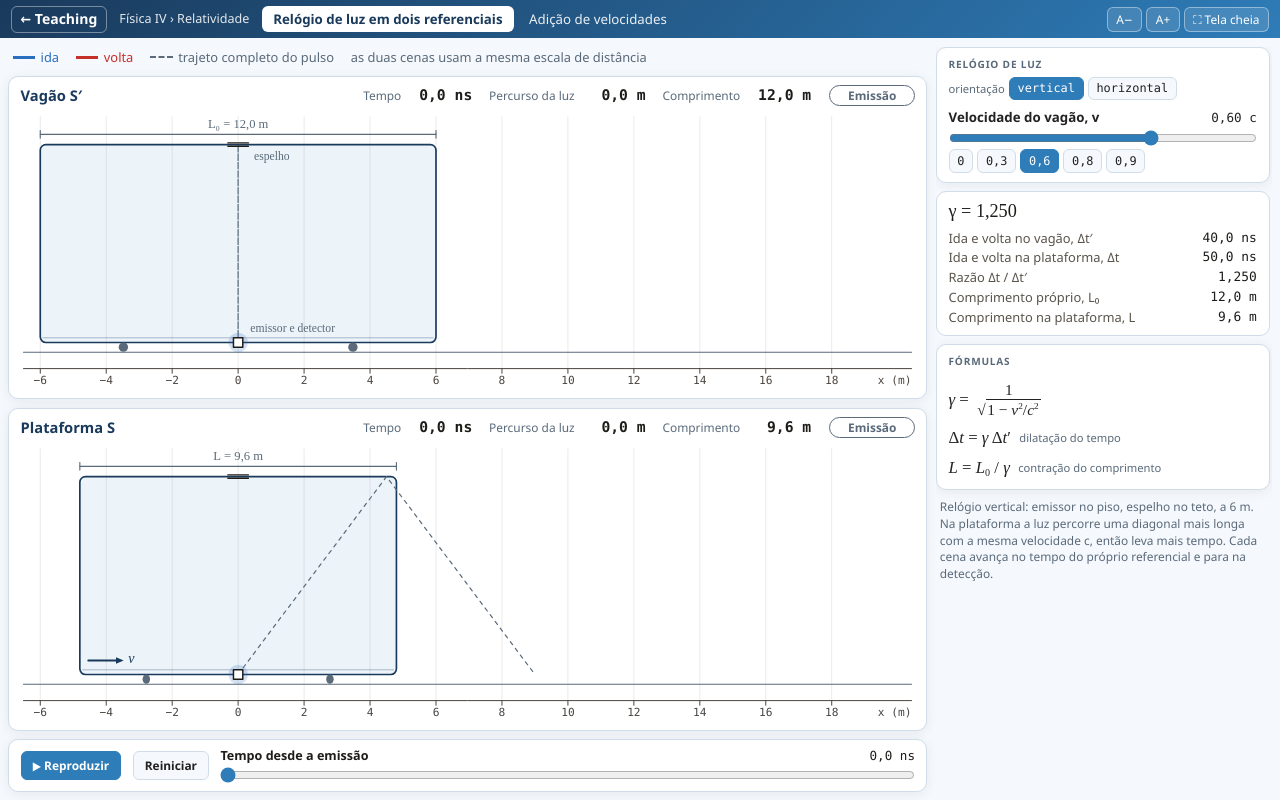
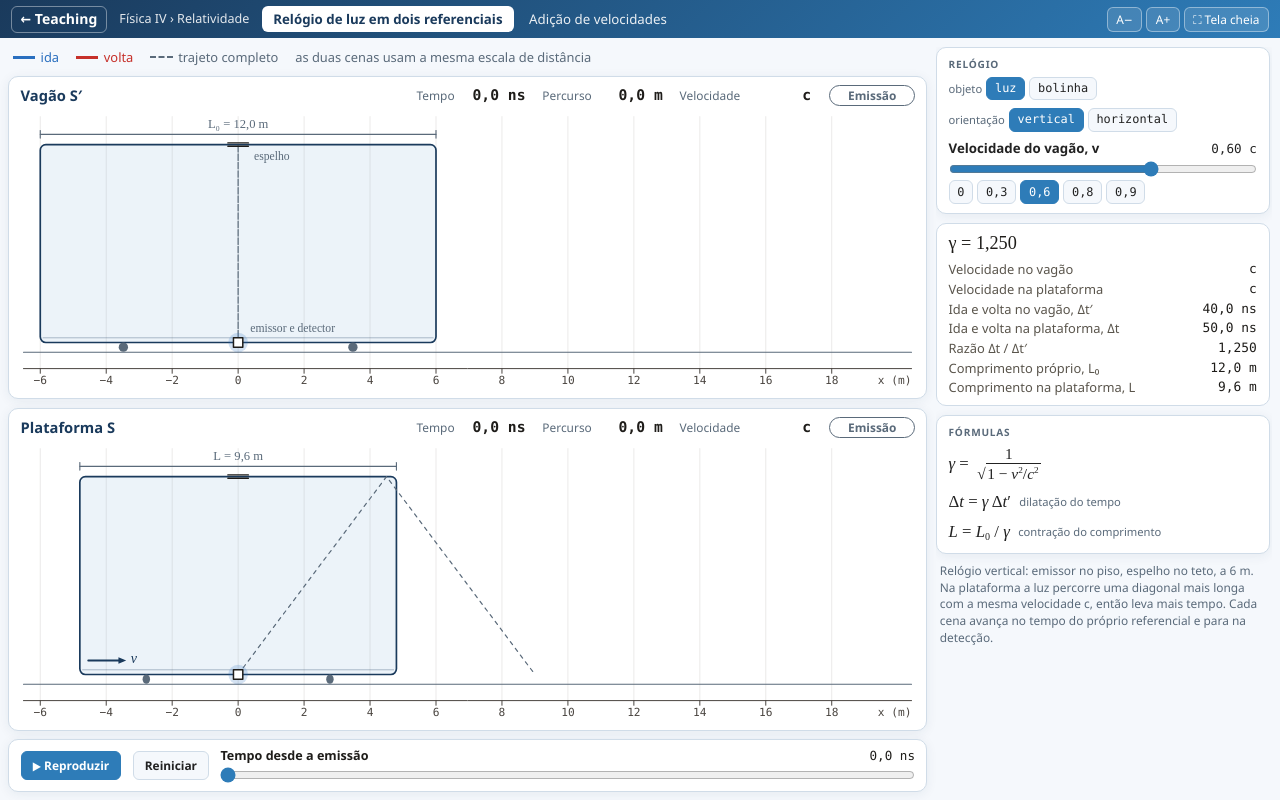
Before and after one commit to abonattobr/abonattobr.github.io, a plain HTML site: page teaching/fisica-iv/relatividade/relogio-de-luz.html in a window 1280 px wide. Drawn offline with Linux system fonts and the light colour scheme.

Commit message:
Light clock: add a ball option to compare with light
A selector switches the clock between a light pulse and a ball. The
ball follows Galilean kinematics (velocities add, same round-trip time
and wagon length in both frames), with the wagon speed in m/s, so the
classical case can be shown before the relativistic one.

Each scene now shows the speed of the light or ball in its frame.

Co-Authored-By: Claude Fable 5.2 <noreply@anthropic.com>

```diff
--- a/teaching/fisica-iv/relatividade/relogio-de-luz.html
+++ b/teaching/fisica-iv/relatividade/relogio-de-luz.html
@@ -4,7 +4,7 @@
   <meta charset="UTF-8" />
   <meta name="viewport" content="width=device-width, initial-scale=1.0" />
   <title>Relógio de luz em dois referenciais · Física IV · Prof. Alexandre Bonatto</title>
-  <meta name="description" content="Simulação de um relógio de luz visto do vagão e da plataforma: dilatação do tempo, Δt = γΔt′, e contração do comprimento, L = L₀/γ." />
+  <meta name="description" content="Simulação de um relógio de luz visto do vagão e da plataforma: dilatação do tempo, Δt = γΔt′, e contração do comprimento, L = L₀/γ. Inclui a comparação com uma bolinha, em que as velocidades se somam." />
   <link rel="stylesheet" href="../../assets/sim.css?v=202611241101" />
   <style>
     .metrics { display: flex; flex-wrap: wrap; gap: .1rem 1.2rem; margin-left: auto; }
@@ -15,7 +15,8 @@
     .phase[data-stage="reflexao"], .phase[data-stage="volta"] { color: var(--hot); }
     .phase[data-stage="deteccao"] { color: #fff; background: var(--green); border-color: var(--green); }
     .legend .lout { color: var(--w1); } .legend .lback { color: var(--hot); }
-    .formulas { display: grid; gap: .5rem; justify-items: start; }
+    .fset { display: grid; gap: .5rem; justify-items: start; }
+    .fset[hidden] { display: none; }
     .formulas .eq { font-size: 1.2rem; gap: .6rem; }
     .formulas small { font-family: var(--ui); font-size: .8rem; color: var(--muted); }
     @media (min-width: 901px) and (max-width: 1400px) { .head .sub { display: none; } }   /* cabeçalho em uma linha só */
@@ -31,7 +32,7 @@
       <div class="legend">
         <span class="lout"><i></i> ida</span>
         <span class="lback"><i></i> volta</span>
-        <span class="dash"><i></i> trajeto completo do pulso</span>
+        <span class="dash"><i></i> trajeto completo</span>
         <span>as duas cenas usam a mesma escala de distância</span>
       </div>
 
@@ -41,12 +42,12 @@
           <span class="sub">a câmera acompanha o vagão</span>
           <div class="metrics">
             <span>Tempo <b data-reading="time">0,0 ns</b></span>
-            <span>Percurso da luz <b data-reading="distance">0,0 m</b></span>
-            <span>Comprimento <b data-reading="length">12,0 m</b></span>
+            <span>Percurso <b data-reading="distance">0,0 m</b></span>
+            <span>Velocidade <b data-reading="speed">c</b></span>
           </div>
           <span class="phase" data-stage="emissao">Emissão</span>
         </div>
-        <div class="cv"><canvas aria-label="Trajetória do pulso de luz no referencial do vagão. O eixo horizontal mede a posição em metros."></canvas></div>
+        <div class="cv"><canvas aria-label="Trajetória da luz ou da bolinha no referencial do vagão. O eixo horizontal mede a posição em metros."></canvas></div>
       </div>
 
       <div class="sheet grow" data-view="platform">
@@ -55,19 +56,19 @@
           <span class="sub">a câmera está fixa nos trilhos</span>
           <div class="metrics">
             <span>Tempo <b data-reading="time">0,0 ns</b></span>
-            <span>Percurso da luz <b data-reading="distance">0,0 m</b></span>
-            <span>Comprimento <b data-reading="length">9,6 m</b></span>
+            <span>Percurso <b data-reading="distance">0,0 m</b></span>
+            <span>Velocidade <b data-reading="speed">c</b></span>
           </div>
           <span class="phase" data-stage="emissao">Emissão</span>
         </div>
-        <div class="cv"><canvas aria-label="Trajetória do pulso de luz e posição do vagão no referencial da plataforma. O eixo horizontal mede a posição em metros."></canvas></div>
+        <div class="cv"><canvas aria-label="Trajetória da luz ou da bolinha e posição do vagão no referencial da plataforma. O eixo horizontal mede a posição em metros."></canvas></div>
       </div>
 
       <div class="sheet transport">
         <button type="button" class="btn primary" id="play">▶ Reproduzir</button>
         <button type="button" class="btn" id="reset">Reiniciar</button>
         <div class="tl">
-          <label for="timeline"><span>Tempo desde a emissão</span><output id="timelineOut" for="timeline">0,0 ns</output></label>
+          <label for="timeline"><span id="timelineLbl">Tempo desde a emissão</span><output id="timelineOut" for="timeline">0,0 ns</output></label>
           <input type="range" id="timeline" min="0" max="1000" step="1" value="0" />
         </div>
       </div>
@@ -75,7 +76,14 @@
 
     <aside class="panel">
       <div class="card">
-        <h2>Relógio de luz</h2>
+        <h2>Relógio</h2>
+        <div class="ctrl">
+          <div class="presets" id="object" role="group" aria-label="O que vai e volta no relógio">
+            <span class="lbl">objeto</span>
+            <button type="button" data-mode="light" aria-pressed="true">luz</button>
+            <button type="button" data-mode="ball" aria-pressed="false">bolinha</button>
+          </div>
+        </div>
         <div class="ctrl">
           <div class="presets" id="orient" role="group" aria-label="Orientação do relógio">
             <span class="lbl">orientação</span>
@@ -86,16 +94,15 @@
         <div class="ctrl">
           <label for="speed"><span>Velocidade do vagão, v</span><output id="speedOut" for="speed">0,60 c</output></label>
           <input type="range" id="speed" min="0" max="0.9" step="0.01" value="0.6" />
-          <div class="presets" id="vBtns" role="group" aria-label="Valores de v em unidades de c">
-            <button type="button" data-b="0">0</button><button type="button" data-b="0.3">0,3</button><button type="button" data-b="0.6">0,6</button>
-            <button type="button" data-b="0.8">0,8</button><button type="button" data-b="0.9">0,9</button>
-          </div>
+          <div class="presets" id="vBtns" role="group" aria-label="Valores de v"></div>
         </div>
       </div>
 
       <div class="readout" id="readout">
         <p class="status" id="status">γ = 1,25</p>
         <dl>
+          <dt>Velocidade no vagão</dt><dd id="vTrain">c</dd>
+          <dt id="vPlatLbl">Velocidade na plataforma</dt><dd id="vPlat">c</dd>
           <dt>Ida e volta no vagão, Δt′</dt><dd id="dtTrain">40,0 ns</dd>
           <dt>Ida e volta na plataforma, Δt</dt><dd id="dtPlat">50,0 ns</dd>
           <dt>Razão Δt / Δt′</dt><dd id="ratio">1,25</dd>
@@ -106,9 +113,16 @@
 
       <div class="card formulas">
         <h2>Fórmulas</h2>
+        <div class="fset" data-for="light">
           <div class="eq"><span><span class="v">γ</span> =</span><span class="frac"><span class="num">1</span><span class="den">√<span class="rad">1 − <span class="v">v</span><sup>2</sup>/<span class="v">c</span><sup>2</sup></span></span></span></div>
           <div class="eq"><span>Δ<span class="v">t</span> = <span class="v">γ</span> Δ<span class="v">t</span>′</span><small>dilatação do tempo</small></div>
           <div class="eq"><span><span class="v">L</span> = <span class="v">L</span><sub>0</sub> / <span class="v">γ</span></span><small>contração do comprimento</small></div>
+        </div>
+        <div class="fset" data-for="ball" hidden>
+          <div class="eq"><span>Δ<span class="v">t</span> = Δ<span class="v">t</span>′</span><small>o tempo é o mesmo</small></div>
+          <div class="eq"><span><span class="v">L</span> = <span class="v">L</span><sub>0</sub></span><small>o comprimento é o mesmo</small></div>
+          <div class="eq"><span><span class="v">u</span><sub>x</sub> = <span class="v">u</span>′<sub>x</sub> + <span class="v">v</span></span><small>as velocidades se somam</small></div>
+        </div>
       </div>
 
       <p class="note" id="note"></p>
@@ -121,34 +135,67 @@
   <script>
   (function () {
     const { fmt, size, watch, line, arrowHead, label } = Sim;
-    // Distâncias em metros e tempos em nanossegundos.
-    const C = 0.299792458, L0 = 12, HGT = 6, PLAYBACK_MS = 6800;
+    const L0 = 12, HGT = 6, PLAYBACK_MS = 6800;
     const INK = '#1e1c19', GREY = '#5a6a7a', NAVY = '#1a3a5c', BLUE = '#2a6fbf', RED = '#c6302a', GREEN = '#1f8f5f', AXIS = '#4a4540';
-    const STAGES = { emissao: 'Emissão', ida: 'Ida', reflexao: 'Reflexão', volta: 'Volta', deteccao: 'Detectado' };
-    const NOTES = {
+    /* Luz: metros e nanossegundos, velocidade do vagão em unidades de c, relatividade restrita.
+       Bolinha: metros e segundos, velocidade do vagão em m/s, tratada como em Galileu (as velocidades se somam). */
+    const MODES = {
+      light: {
+        speed: 0.299792458, tUnit: 'ns', tDg: 1, vMax: 0.9, vStep: 0.01, presets: [0, 0.3, 0.6, 0.8, 0.9],
+        stages: { emissao: 'Emissão', ida: 'Ida', reflexao: 'Reflexão', volta: 'Volta', deteccao: 'Detectado' },
+        parts: ['emissor e detector', 'espelho'], since: 'Tempo desde a emissão', done: 'Pulso detectado nos dois referenciais.',
+        notes: {
           vertical: 'Relógio vertical: emissor no piso, espelho no teto, a 6 m. Na plataforma a luz percorre uma diagonal mais longa com a mesma velocidade c, então leva mais tempo. Cada cena avança no tempo do próprio referencial e para na detecção.',
           horizontal: 'Relógio horizontal: emissor na traseira, espelho na dianteira. Para o tempo de ida e volta na plataforma ser γΔt′, como no relógio vertical, o vagão precisa medir L₀/γ. Cada cena avança no tempo do próprio referencial e para na detecção.'
+        }
+      },
+      ball: {
+        speed: 10, tUnit: 's', tDg: 2, vMax: 20, vStep: 0.5, presets: [0, 5, 10, 15, 20],
+        stages: { emissao: 'Lançamento', ida: 'Ida', reflexao: 'Rebate', volta: 'Volta', deteccao: 'Chegada' },
+        parts: ['lançador e sensor', 'anteparo'], since: 'Tempo desde o lançamento', done: 'A bolinha chegou ao sensor nos dois referenciais.',
+        notes: {
+          vertical: 'Bolinha lançada a 10 m/s em relação ao vagão, sem gravidade nem perdas no rebate. Na plataforma ela percorre uma diagonal mais longa, mas também é mais rápida, porque as velocidades se somam. O tempo de ida e volta é o mesmo nos dois referenciais.',
+          horizontal: 'Bolinha lançada a 10 m/s em relação ao vagão, sem gravidade nem perdas no rebate. Na plataforma ela é mais rápida na ida (u′ + v) e mais lenta na volta. O tempo de ida e volta e o comprimento do vagão são os mesmos nos dois referenciais.'
+        }
+      }
     };
     const $ = id => document.getElementById(id);
-    const state = { vertical: true, beta: 0.6, elapsed: 0 };
+    const state = { mode: 'light', vertical: true, v: { light: 0.6, ball: 8 }, elapsed: 0 };
     const views = [...document.querySelectorAll('[data-view]')].map(el => ({
       cv: el.querySelector('canvas'), phase: el.querySelector('.phase'),
       time: el.querySelector('[data-reading="time"]'), distance: el.querySelector('[data-reading="distance"]'),
-      length: el.querySelector('[data-reading="length"]')
+      speed: el.querySelector('[data-reading="speed"]')
     }));
     let frames, limits, duration = 0, raf = null, last = null;
+    const M = () => MODES[state.mode];
+    const isLight = () => state.mode === 'light';
+    const fmtT = t => fmt(t, M().tDg) + ' ' + M().tUnit;
+    const fmtV = v => isLight() ? fmt(v, 2) + ' c' : fmt(v, 1) + ' m/s';
+    const fmtU = u => isLight() ? 'c' : fmt(u, 1) + ' m/s';      // rapidez da luz ou da bolinha
 
     // ───────── física ─────────
-    function makeFrame(beta, vertical) {
-      const gamma = 1 / Math.sqrt(1 - beta * beta), velocity = beta * C, length = L0 / gamma;
+    function makeFrame(moving) {
+      const light = isLight(), vertical = state.vertical, s = M().speed;
+      const setting = moving ? state.v[state.mode] : 0;
+      const velocity = light ? setting * s : setting;
+      const gamma = light ? 1 / Math.sqrt(1 - setting * setting) : 1;
+      const length = L0 / gamma;
       const rearOffset = vertical ? -length / 2 : 0;          // posição da traseira em relação ao emissor
-      const outwardTime = vertical ? HGT * gamma / C : length / (C - velocity);
-      const inwardTime = vertical ? outwardTime : length / (C + velocity);
+      let outwardTime, inwardTime, speedOut, speedBack;
+      if (light) {          // c é a mesma nos dois referenciais
+        outwardTime = vertical ? HGT * gamma / s : length / (s - velocity);
+        inwardTime = vertical ? outwardTime : length / (s + velocity);
+        speedOut = speedBack = s;
+      } else {              // Galileu: o tempo é o mesmo e a velocidade do vagão se soma à da bolinha
+        outwardTime = inwardTime = (vertical ? HGT : length) / s;
+        speedOut = vertical ? Math.hypot(velocity, s) : s + velocity;
+        speedBack = vertical ? speedOut : Math.abs(s - velocity);
+      }
       const total = outwardTime + inwardTime;
       const emission = { x: 0, y: vertical ? 0 : HGT / 2 };
       const reflection = { x: velocity * outwardTime + (vertical ? 0 : length), y: vertical ? HGT : emission.y };
       const detection = { x: velocity * total, y: emission.y };
-      return { gamma, velocity, length, rearOffset, outwardTime, inwardTime, duration: total, emission, reflection, detection };
+      return { gamma, velocity, length, rearOffset, outwardTime, inwardTime, duration: total, speedOut, speedBack, emission, reflection, detection };
     }
     function pulseAt(frame, time) {
       const back = time > frame.outwardTime;
@@ -156,6 +203,8 @@
       const f = back ? (time - frame.outwardTime) / frame.inwardTime : time / frame.outwardTime;
       return { x: from.x + (to.x - from.x) * f, y: from.y + (to.y - from.y) * f };
     }
+    const pathAt = (frame, time) => time > frame.outwardTime
+      ? frame.speedOut * frame.outwardTime + frame.speedBack * (time - frame.outwardTime) : frame.speedOut * time;
     function stageAt(frame, time) {
       if (time === frame.duration) return 'deteccao';
       if (time === 0) return 'emissao';
@@ -164,7 +213,7 @@
       return 'volta';
     }
     function configure() {
-      frames = [makeFrame(0, state.vertical), makeFrame(state.beta, state.vertical)];
+      frames = [makeFrame(false), makeFrame(true)];
       const [train, plat] = frames;
       duration = plat.duration;
       limits = {
@@ -194,7 +243,7 @@
       c.fillStyle = 'rgba(46,124,184,0.09)'; c.fill(); c.strokeStyle = NAVY; c.lineWidth = 1.8 * k; c.stroke();
       line(c, rear + 3 * k, floor - 5 * k, front - 3 * k, floor - 5 * k, 'rgba(26,58,92,0.35)', k);
       c.fillStyle = GREY;
-      for (const f of [0.21, 0.79]) {   // as rodas também se contraem na direção do movimento
+      for (const f of [0.21, 0.79]) {   // com a luz, as rodas também se contraem na direção do movimento
         c.beginPath(); c.ellipse(rear + f * wpx, floor + 5 * k, Math.min(5 * k / frame.gamma, wpx / 12), 5 * k, 0, 0, 2 * Math.PI); c.fill();
       }
       // cota do comprimento
@@ -204,8 +253,9 @@
       const txt = (moving ? 'L = ' : 'L₀ = ') + fmt(frame.length, 1) + ' m';
       label(c, txt, Math.min(W - 50 * k, Math.max(50 * k, (rear + front) / 2)), yd - 10 * k, { align: 'center', size: 13.5 * k, color: GREY });
       // seta da velocidade, dentro do vagão
-      if (moving && state.beta > 0) {
-        const xa = rear + 9 * k, xb = xa + (14 + 40 * state.beta) * k, ya = floor - 15 * k;
+      const setting = state.v[state.mode];
+      if (moving && setting > 0) {
+        const xa = rear + 9 * k, xb = xa + (14 + 40 * setting / M().vMax) * k, ya = floor - 15 * k;
         if (xb + 18 * k < front) {
           line(c, xa, ya, xb - 4 * k, ya, NAVY, 2 * k); arrowHead(c, xb, ya, 0, 9 * k, NAVY);
           label(c, 'v', xb + 5 * k, ya - k, { italic: true, size: 15 * k, color: NAVY });
@@ -216,7 +266,7 @@
 
     function draw(view, frame, index, s, scale) {
       const { w: W, h: H, k, ctx: c } = s;
-      const floorY = H - 52 * k;
+      const light = isLight(), floorY = H - 52 * k;
       const x = p => 26 * k + (p - limits.left) * scale, y = p => floorY - p * scale;
       const P = pt => [x(pt.x), y(pt.y)];
       const time = Math.min(state.elapsed, frame.duration), stage = stageAt(frame, time);
@@ -245,12 +295,18 @@
       const det = [x(movement), y(frame.emission.y)];
       const mir = state.vertical ? [x(movement), y(HGT)] : [x(movement + frame.length), y(frame.emission.y)];
       if (!detected) {
-        const gap = Math.hypot(pulse[0] - det[0], pulse[1] - det[1]);
-        const r = back ? Math.min(5 * k, gap / 2) : 5 * k, col = back ? RED : BLUE;
+        const gap = Math.hypot(pulse[0] - det[0], pulse[1] - det[1]), base = (light ? 5 : 7) * k;
+        const r = back ? Math.min(base, gap / 2) : base, col = back ? RED : BLUE;
+        if (light) {        // pulso de luz: ponto com halo
           c.beginPath(); c.arc(pulse[0], pulse[1], 2.1 * r, 0, 2 * Math.PI); c.fillStyle = back ? 'rgba(198,48,42,0.2)' : 'rgba(42,111,191,0.2)'; c.fill();
           c.beginPath(); c.arc(pulse[0], pulse[1], r, 0, 2 * Math.PI); c.fillStyle = col; c.fill();
+        } else {            // bolinha: contorno escuro e um brilho
+          c.beginPath(); c.arc(pulse[0], pulse[1], r, 0, 2 * Math.PI); c.fillStyle = col; c.fill();
+          c.lineWidth = 1.5 * k; c.strokeStyle = INK; c.stroke();
+          c.beginPath(); c.arc(pulse[0] - 0.32 * r, pulse[1] - 0.32 * r, 0.26 * r, 0, 2 * Math.PI); c.fillStyle = 'rgba(255,255,255,0.75)'; c.fill();
         }
-      // emissor/detector e espelho
+      }
+      // emissor/detector e espelho (ou lançador/sensor e anteparo)
       const dz = 5 * k;
       c.fillStyle = detected ? GREEN : '#fff'; c.fillRect(det[0] - dz, det[1] - dz, 2 * dz, 2 * dz);
       c.strokeStyle = INK; c.lineWidth = 1.6 * k; c.strokeRect(det[0] - dz, det[1] - dz, 2 * dz, 2 * dz);
@@ -261,13 +317,13 @@
       if (detected) { c.beginPath(); c.arc(finish[0], finish[1], 11 * k, 0, 2 * Math.PI); c.strokeStyle = GREEN; c.lineWidth = 2 * k; c.stroke(); }
       // nomes das peças, só na cena do vagão (em repouso e mais largo)
       if (index === 0 && wpx > 190 * k) {
-        const o = { size: 12.5 * k, color: GREY };
+        const o = { size: 12.5 * k, color: GREY }, [source, wall] = M().parts;
         if (state.vertical) {
-          label(c, 'espelho', mir[0] + 17 * k, mir[1] + 13 * k, o);
-          label(c, 'emissor e detector', det[0] + 13 * k, det[1] - 15 * k, o);
+          label(c, wall, mir[0] + 17 * k, mir[1] + 13 * k, o);
+          label(c, source, det[0] + 13 * k, det[1] - 15 * k, o);
         } else {
-          label(c, 'emissor e detector', det[0] + 11 * k, det[1] + 19 * k, o);
-          label(c, 'espelho', mir[0] - 11 * k, mir[1] + 19 * k, { ...o, align: 'right' });
+          label(c, source, det[0] + 11 * k, det[1] + 19 * k, o);
+          label(c, wall, mir[0] - 11 * k, mir[1] + 19 * k, { ...o, align: 'right' });
         }
       }
     }
@@ -282,28 +338,35 @@
     }
 
     function updateText() {
-      const [train, plat] = frames;
+      const [train, plat] = frames, m = M(), light = isLight(), setting = state.v[state.mode];
       views.forEach((view, i) => {
         const frame = frames[i], time = Math.min(state.elapsed, frame.duration), stage = stageAt(frame, time);
-        if (view.phase.dataset.stage !== stage) { view.phase.dataset.stage = stage; view.phase.textContent = STAGES[stage]; }
-        view.time.textContent = fmt(time, 1) + ' ns';
-        view.distance.textContent = fmt(time * C, 1) + ' m';
-        view.length.textContent = fmt(frame.length, 1) + ' m';
+        if (view.phase.dataset.stage !== stage || view.phase.textContent !== m.stages[stage]) { view.phase.dataset.stage = stage; view.phase.textContent = m.stages[stage]; }
+        view.time.textContent = fmtT(time);
+        view.distance.textContent = fmt(pathAt(frame, time), 1) + ' m';
+        view.speed.textContent = fmtU(time > frame.outwardTime ? frame.speedBack : frame.speedOut);
       });
-      $('speedOut').textContent = fmt(state.beta, 2) + ' c';
-      $('speed').setAttribute('aria-valuetext', fmt(state.beta, 2) + ' vezes a velocidade da luz');
-      $('status').textContent = 'γ = ' + fmt(plat.gamma, 3);
-      $('dtTrain').textContent = fmt(train.duration, 1) + ' ns';
-      $('dtPlat').textContent = fmt(plat.duration, 1) + ' ns';
+      $('speedOut').textContent = fmtV(setting);
+      $('speed').setAttribute('aria-valuetext', light ? fmt(setting, 2) + ' vezes a velocidade da luz' : fmt(setting, 1) + ' metros por segundo');
+      $('status').textContent = light ? 'γ = ' + fmt(plat.gamma, 3) : 'Mesmo tempo nos dois referenciais';
+      $('vTrain').textContent = fmtU(train.speedOut);
+      const twoSpeeds = !light && !state.vertical;          // bolinha no relógio horizontal: rapidez diferente na ida e na volta
+      $('vPlatLbl').textContent = twoSpeeds ? 'Na plataforma, ida e volta' : 'Velocidade na plataforma';
+      $('vPlat').textContent = twoSpeeds ? fmt(plat.speedOut, 1) + ' e ' + fmt(plat.speedBack, 1) + ' m/s' : fmtU(plat.speedOut);
+      $('dtTrain').textContent = fmtT(train.duration);
+      $('dtPlat').textContent = fmtT(plat.duration);
       $('ratio').textContent = fmt(plat.duration / train.duration, 3);
       $('len0').textContent = fmt(L0, 1) + ' m';
       $('len').textContent = fmt(plat.length, 1) + ' m';
-      $('note').textContent = NOTES[state.vertical ? 'vertical' : 'horizontal'];
+      $('note').textContent = m.notes[state.vertical ? 'vertical' : 'horizontal'];
+      $('timelineLbl').textContent = m.since;
       $('timeline').value = String(state.elapsed === duration ? 1000 : Math.min(999, Math.round(state.elapsed / duration * 1000)));
-      $('timelineOut').textContent = fmt(state.elapsed, 1) + ' ns';
-      $('timeline').setAttribute('aria-valuetext', fmt(state.elapsed, 1) + ' nanossegundos desde a emissão');
-      document.querySelectorAll('#vBtns button').forEach(b => b.setAttribute('aria-pressed', String(+b.dataset.b === state.beta)));
+      $('timelineOut').textContent = fmtT(state.elapsed);
+      $('timeline').setAttribute('aria-valuetext', fmtT(state.elapsed));
+      document.querySelectorAll('#vBtns button').forEach(b => b.setAttribute('aria-pressed', String(+b.dataset.b === setting)));
       document.querySelectorAll('#orient button').forEach(b => b.setAttribute('aria-pressed', String((b.dataset.orientation === 'vertical') === state.vertical)));
+      document.querySelectorAll('#object button').forEach(b => b.setAttribute('aria-pressed', String(b.dataset.mode === state.mode)));
+      document.querySelectorAll('.fset').forEach(el => { el.hidden = el.dataset.for !== state.mode; });
     }
     const update = () => { updateText(); render(); };
 
@@ -317,18 +380,27 @@
       if (last !== null) state.elapsed += (ts - last) * duration / PLAYBACK_MS;
       if (state.elapsed >= duration) {
         state.elapsed = duration; stop(); update();
-        $('announcement').textContent = 'Pulso detectado nos dois referenciais.';
+        $('announcement').textContent = M().done;
         return;
       }
       last = ts; update(); raf = requestAnimationFrame(tick);
     }
     function reset() { state.elapsed = 0; stop(); update(); }
-    function setBeta(b) {
+    function setV(v) {
       const f = duration ? state.elapsed / duration : 0;
-      state.beta = b; $('speed').value = String(b);
+      state.v[state.mode] = v; $('speed').value = String(v);
       configure(); state.elapsed = f * duration;
       if (raf === null) stop();
       update();
+    }
+    // Ajusta o controle de velocidade ao objeto escolhido: frações de c para a luz, m/s para a bolinha.
+    function setMode(mode) {
+      state.mode = mode;
+      const m = M(), sp = $('speed');
+      sp.max = String(m.vMax); sp.step = String(m.vStep); sp.value = String(state.v[mode]);
+      $('vBtns').innerHTML = m.presets.map(p => `<button type="button" data-b="${p}">${String(p).replace('.', ',')}</button>`).join('');
+      $('vBtns').setAttribute('aria-label', mode === 'light' ? 'Valores de v em unidades de c' : 'Valores de v em metros por segundo');
+      configure(); reset();
     }
 
     $('play').addEventListener('click', () => {
@@ -340,15 +412,18 @@
     });
     $('reset').addEventListener('click', reset);
     $('timeline').addEventListener('input', e => { state.elapsed = +e.target.value / 1000 * duration; stop(); update(); });
-    $('speed').addEventListener('input', e => setBeta(+e.target.value));
-    $('vBtns').addEventListener('click', e => { const b = e.target.closest('button[data-b]'); if (b) setBeta(+b.dataset.b); });
+    $('speed').addEventListener('input', e => setV(+e.target.value));
+    $('vBtns').addEventListener('click', e => { const b = e.target.closest('button[data-b]'); if (b) setV(+b.dataset.b); });
     $('orient').addEventListener('click', e => {
       const b = e.target.closest('button[data-orientation]'); if (!b) return;
       const v = b.dataset.orientation === 'vertical'; if (v === state.vertical) return;
       state.vertical = v; configure(); reset();
     });
+    $('object').addEventListener('click', e => {
+      const b = e.target.closest('button[data-mode]'); if (b && b.dataset.mode !== state.mode) setMode(b.dataset.mode);
+    });
 
-    configure(); watch(render); update();
+    watch(render); setMode('light');
   })();
   </script>
 </body>
```
Lines whose indentation alone changed are shown as unchanged.
